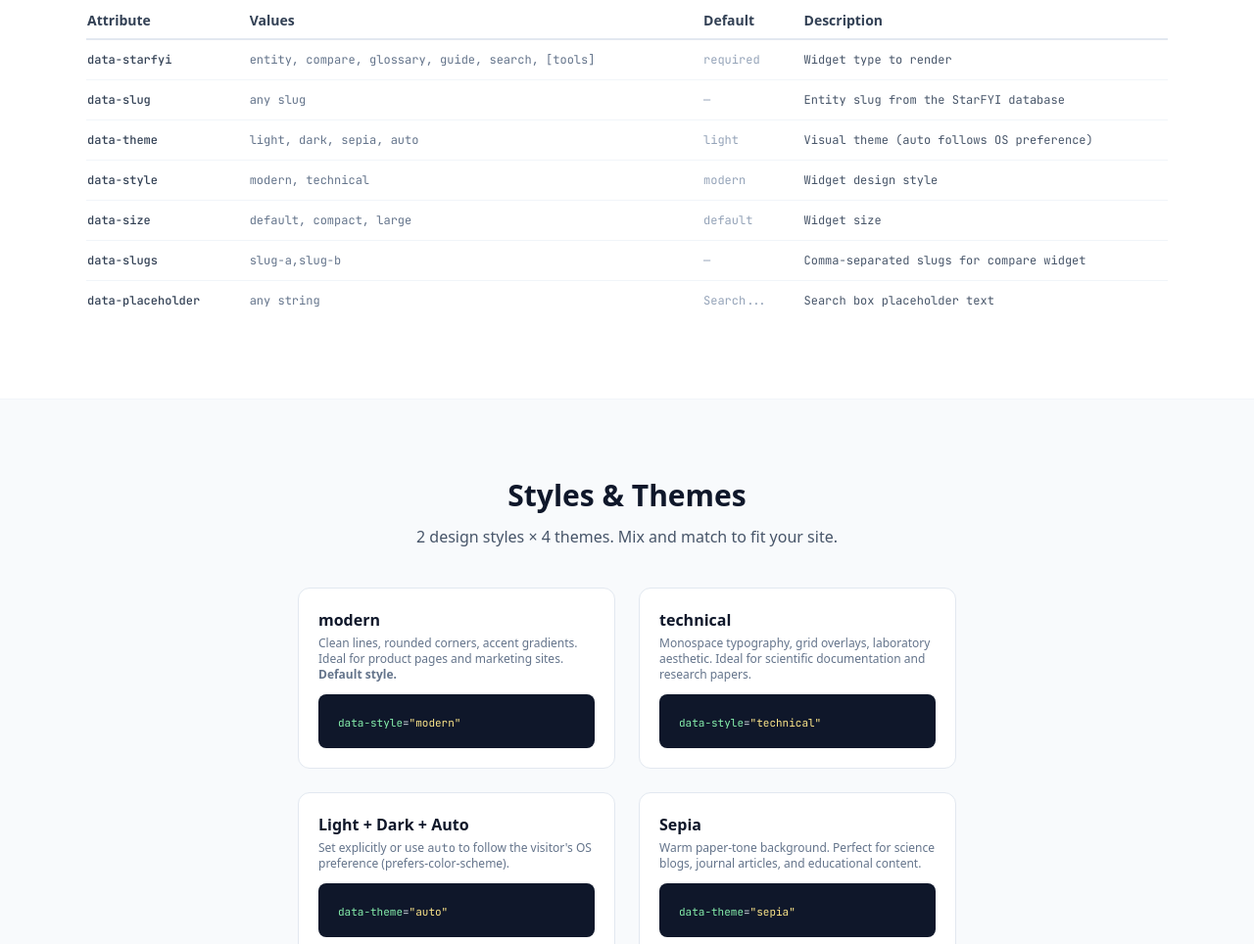
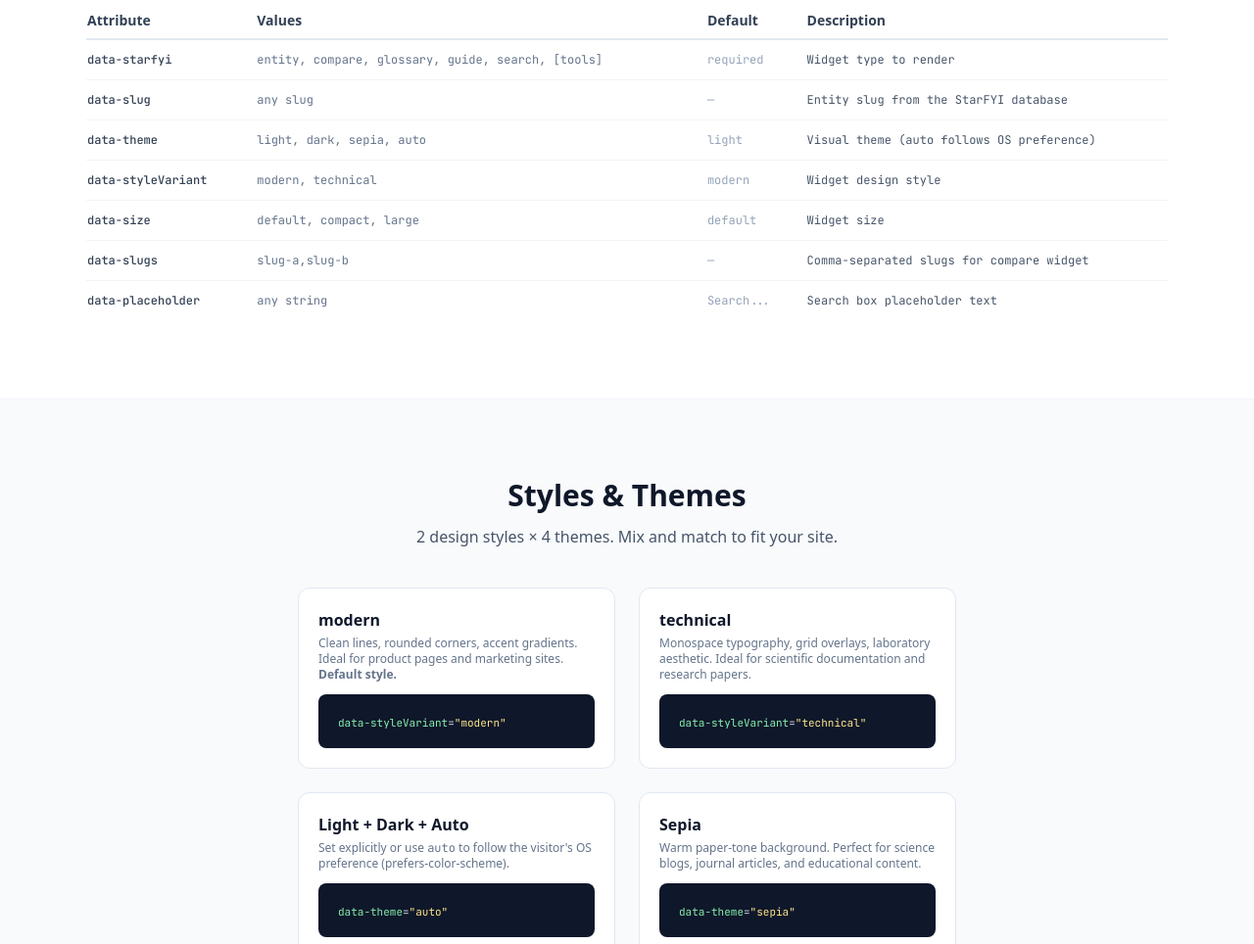
Before and after one commit to fyipedia/starfyi-embed, a website: page docs/index.html in a window 1280 px wide. Shown: the part 2121-3085 px from the top of the page at 98% size. Drawn offline with nearby package versions, Linux system fonts and the light colour scheme; a script that the page names is missing.

Commit message:
v1.1.0: Gold Standard v5.0 — data-styleVariant + docs

```diff
--- a/docs/index.html
+++ b/docs/index.html
@@ -269,7 +269,7 @@
             <tr class="hover:bg-slate-50 dark:hover:bg-slate-800"><td class="py-3 pr-4 font-medium text-slate-700 dark:text-slate-300">data-starfyi</td><td class="py-3 pr-4 text-slate-500">entity, compare, glossary, guide, search, [tools]</td><td class="py-3 pr-4 text-slate-400">required</td><td class="py-3 text-slate-600 dark:text-slate-400">Widget type to render</td></tr>
             <tr class="hover:bg-slate-50 dark:hover:bg-slate-800"><td class="py-3 pr-4 font-medium text-slate-700 dark:text-slate-300">data-slug</td><td class="py-3 pr-4 text-slate-500">any slug</td><td class="py-3 pr-4 text-slate-400">&mdash;</td><td class="py-3 text-slate-600 dark:text-slate-400">Entity slug from the StarFYI database</td></tr>
             <tr class="hover:bg-slate-50 dark:hover:bg-slate-800"><td class="py-3 pr-4 font-medium text-slate-700 dark:text-slate-300">data-theme</td><td class="py-3 pr-4 text-slate-500">light, dark, sepia, auto</td><td class="py-3 pr-4 text-slate-400">light</td><td class="py-3 text-slate-600 dark:text-slate-400">Visual theme (<code>auto</code> follows OS preference)</td></tr>
-            <tr class="hover:bg-slate-50 dark:hover:bg-slate-800"><td class="py-3 pr-4 font-medium text-slate-700 dark:text-slate-300">data-style</td><td class="py-3 pr-4 text-slate-500">modern, technical</td><td class="py-3 pr-4 text-slate-400">modern</td><td class="py-3 text-slate-600 dark:text-slate-400">Widget design style</td></tr>
+            <tr class="hover:bg-slate-50 dark:hover:bg-slate-800"><td class="py-3 pr-4 font-medium text-slate-700 dark:text-slate-300">data-styleVariant</td><td class="py-3 pr-4 text-slate-500">modern, technical</td><td class="py-3 pr-4 text-slate-400">modern</td><td class="py-3 text-slate-600 dark:text-slate-400">Widget design style</td></tr>
             <tr class="hover:bg-slate-50 dark:hover:bg-slate-800"><td class="py-3 pr-4 font-medium text-slate-700 dark:text-slate-300">data-size</td><td class="py-3 pr-4 text-slate-500">default, compact, large</td><td class="py-3 pr-4 text-slate-400">default</td><td class="py-3 text-slate-600 dark:text-slate-400">Widget size</td></tr>
             <tr class="hover:bg-slate-50 dark:hover:bg-slate-800"><td class="py-3 pr-4 font-medium text-slate-700 dark:text-slate-300">data-slugs</td><td class="py-3 pr-4 text-slate-500">slug-a,slug-b</td><td class="py-3 pr-4 text-slate-400">&mdash;</td><td class="py-3 text-slate-600 dark:text-slate-400">Comma-separated slugs for compare widget</td></tr>
             <tr class="hover:bg-slate-50 dark:hover:bg-slate-800"><td class="py-3 pr-4 font-medium text-slate-700 dark:text-slate-300">data-placeholder</td><td class="py-3 pr-4 text-slate-500">any string</td><td class="py-3 pr-4 text-slate-400">Search...</td><td class="py-3 text-slate-600 dark:text-slate-400">Search box placeholder text</td></tr>
@@ -290,12 +290,12 @@
         <div class="border border-slate-200 dark:border-slate-700 rounded-xl p-5 bg-white dark:bg-slate-900">
           <div class="font-bold text-slate-900 dark:text-white mb-1">modern</div>
           <p class="text-xs text-slate-500 dark:text-slate-400 mb-3">Clean lines, rounded corners, accent gradients. Ideal for product pages and marketing sites. <strong>Default style.</strong></p>
-          <div class="code-block text-[11px]"><span class="hl-attr">data-style</span>=<span class="hl-val">"modern"</span></div>
+          <div class="code-block text-[11px]"><span class="hl-attr">data-styleVariant</span>=<span class="hl-val">"modern"</span></div>
         </div>
         <div class="border border-slate-200 dark:border-slate-700 rounded-xl p-5 bg-white dark:bg-slate-900">
           <div class="font-bold text-slate-900 dark:text-white mb-1">technical</div>
           <p class="text-xs text-slate-500 dark:text-slate-400 mb-3">Monospace typography, grid overlays, laboratory aesthetic. Ideal for scientific documentation and research papers.</p>
-          <div class="code-block text-[11px]"><span class="hl-attr">data-style</span>=<span class="hl-val">"technical"</span></div>
+          <div class="code-block text-[11px]"><span class="hl-attr">data-styleVariant</span>=<span class="hl-val">"technical"</span></div>
         </div>
         <div class="border border-slate-200 dark:border-slate-700 rounded-xl p-5 bg-white dark:bg-slate-900">
           <div class="font-bold text-slate-900 dark:text-white mb-1">Light + Dark + Auto</div>
--- a/package.json
+++ b/package.json
@@ -1,7 +1,7 @@
 {
   "name": "starfyi-embed",
-  "version": "1.0.1",
-  "description": "Embed StarFYI astronomy widgets \u2014 spectral badges, magnitude display, constellation cards. Zero dependencies, Shadow DOM, 4 themes.",
+  "version": "1.1.0",
+  "description": "Embed StarFYI astronomy widgets — spectral badges, magnitude display, constellation cards. Zero dependencies, Shadow DOM, 4 themes.",
   "main": "dist/embed.min.js",
   "module": "dist/embed.esm.js",
   "types": "dist/index.d.ts",
```
Also changed, not shown: README.md, dist/embed.esm.js, dist/embed.min.js.
